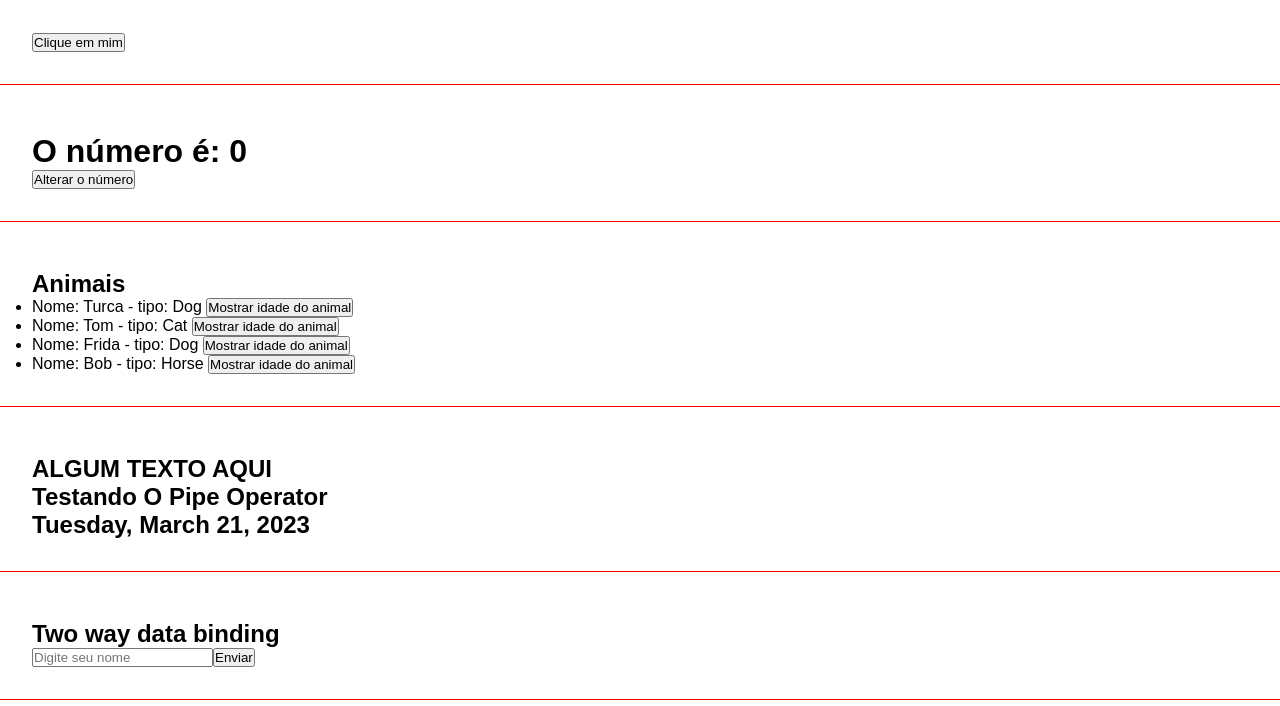
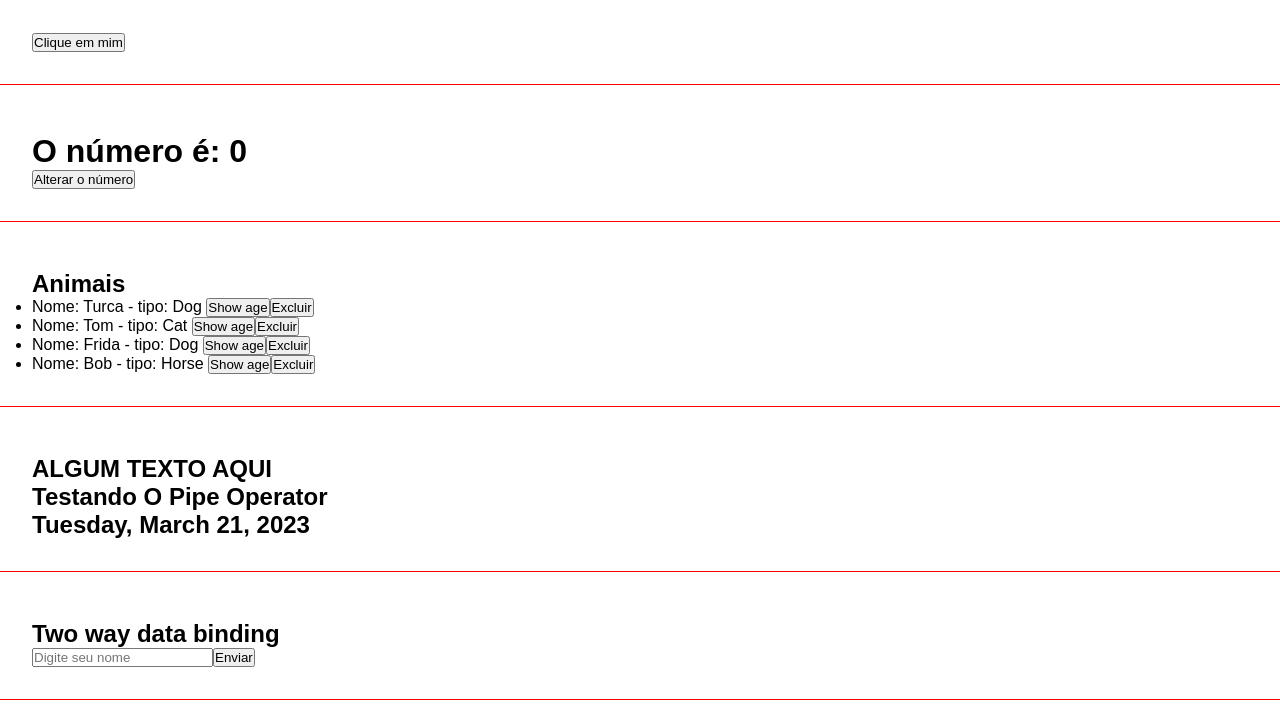
Before and after one commit to GeracNeto/curso-angular, an Angular app: page / in a window 1280 px wide. Shown: the part 924-1630 px from the top of the page. Built offline with nearby package versions, Linux system fonts and the light colour scheme.

Commit message:
Curso Angular 13: Services do Angular - #16

```diff
--- a/src/app/components/list-render/list-render.component.html
+++ b/src/app/components/list-render/list-render.component.html
@@ -3,7 +3,8 @@
     <ul>
         <li *ngFor="let animal of animals">
             Nome: {{animal.name}} - tipo: {{animal.type}}
-            <button (click)="onHandleShowAge(animal)">Mostrar idade do animal</button>
+            <button (click)="onHandleShowAge(animal)">Show age</button>
+            <button (click)="removeAnimal(animal)">Excluir</button>
         </li>
         <h3 *ngIf="showAnimalDetails !== ''">{{showAnimalDetails}}</h3>
     </ul>
--- a/src/app/components/list-render/list-render.component.ts
+++ b/src/app/components/list-render/list-render.component.ts
@@ -1,5 +1,8 @@
 import { Component } from '@angular/core';
+
 import { Animal } from 'src/app/Animal';
+
+import { ListService } from 'src/app/services/list.service';
 
 @Component({
   selector: 'app-list-render',
@@ -8,10 +11,6 @@
 })
 export class ListRenderComponent {
   showAnimalDetails: string = '';
-
-  onHandleShowAge(animal: Animal) {
-    this.showAnimalDetails = `O animal ${animal.name} tem ${animal.age} anos`;
-  }
 
   animals: Animal[] = [
     {
@@ -35,4 +34,15 @@
       age: 2,
     },
   ];
+
+  constructor(private listService: ListService) {}
+
+  onHandleShowAge(animal: Animal) {
+    this.showAnimalDetails = `O animal ${animal.name} tem ${animal.age} anos`;
+  }
+
+  removeAnimal(animal: Animal) {
+    console.log('Removendo animal');
+    this.animals = this.listService.remove(this.animals, animal);
+  }
 }
--- /dev/null
+++ b/src/app/services/list.service.ts
@@ -0,0 +1,14 @@
+import { Injectable } from '@angular/core';
+
+import { Animal } from '../Animal';
+
+@Injectable({
+  providedIn: 'root',
+})
+export class ListService {
+  constructor() {}
+
+  remove(animals: Animal[], animal: Animal) {
+    return animals.filter((item) => item.name !== animal.name);
+  }
+}
```
Also changed, not shown: 1 other file (tests, documents, lock files or other folders).
